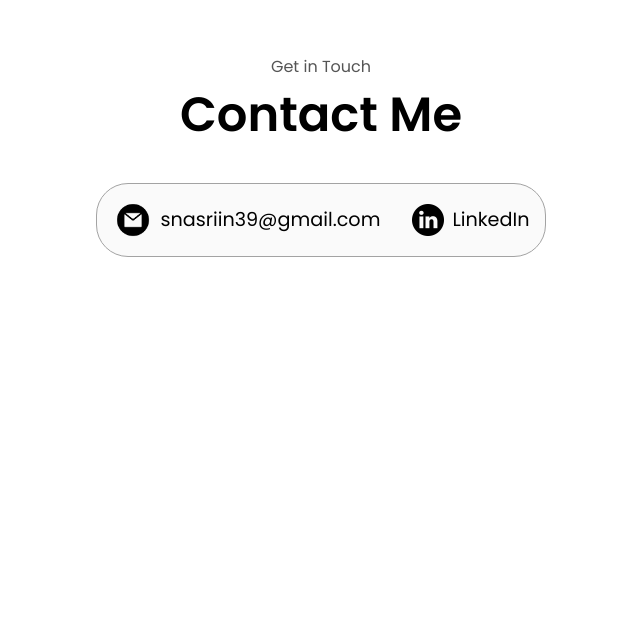
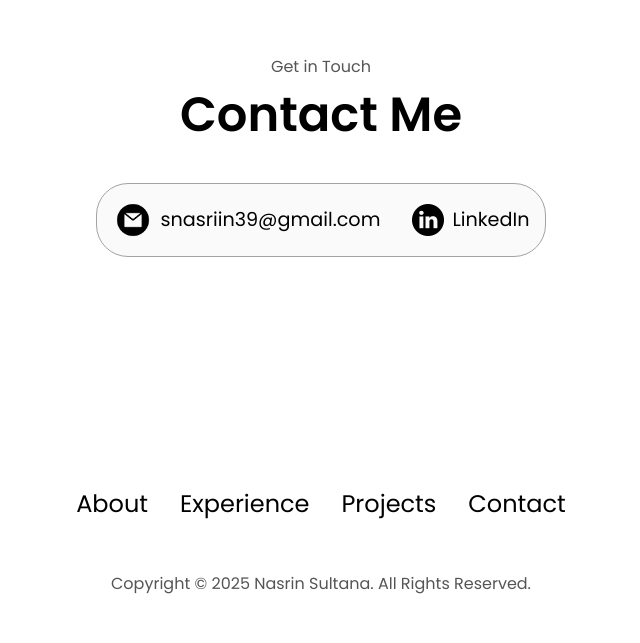
Before and after one commit to Nas1010/portfolio, a plain HTML site: page index.html in a window 1280 px wide. Shown: the part 3366-4009 px from the top of the page, without its empty margins (319-959 px from the left). Before the commit the page ends 3801 px from the top, so only its background shows below. Drawn offline with Linux system fonts and the light colour scheme.

Commit message:
footer added

```diff
--- a/index.html
+++ b/index.html
@@ -341,6 +341,19 @@
         </div>
       </div>
     </section>
+    <footer>
+      <nav>
+        <div class="nac-links-container">
+          <ul class="nav-links">
+            <li><a href="#about">About</a></li>
+            <li><a href="#experience">Experience</a></li>
+            <li><a href="#projects">Projects</a></li>
+            <li><a href="#contact">Contact</a></li>
+          </ul>
+        </div>
+      </nav>
+      <p>Copyright &copy 2025 Nasrin Sultana. All Rights Reserved. </p>
+    </footer>
     <script src="script.js"></script>
   </body>
 </html>
--- a/style.css
+++ b/style.css
@@ -422,3 +422,14 @@ article.icon {
 .email-icon {
   height: 2.5rem;
 }
+
+/* Footer */
+
+footer {
+  height: 26vh;
+  margin: 0 1rem;
+}
+
+footer p {
+  text-align: center;
+}
```
